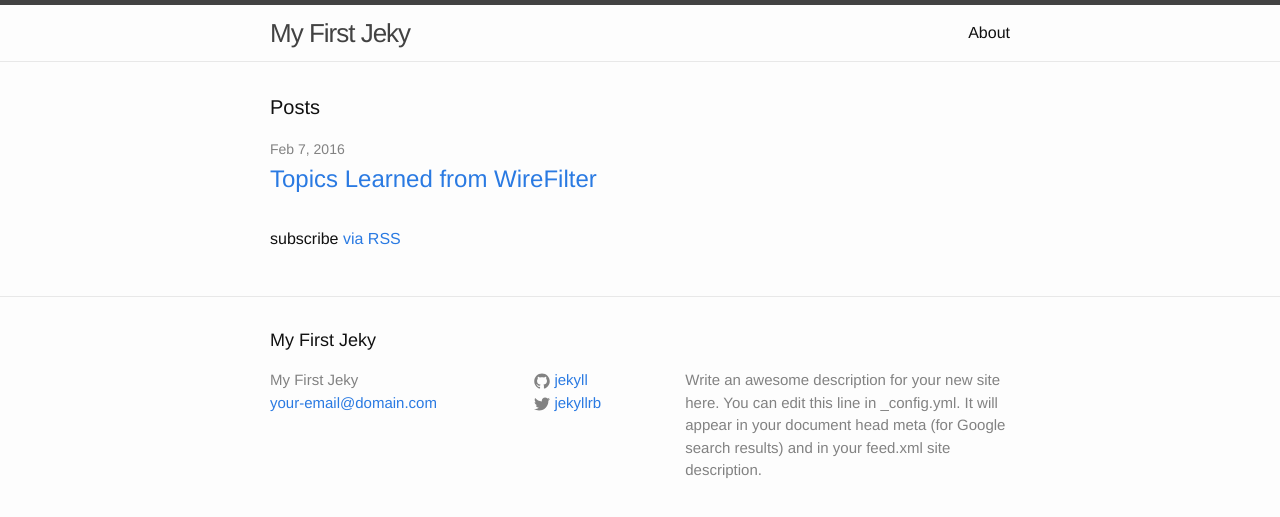
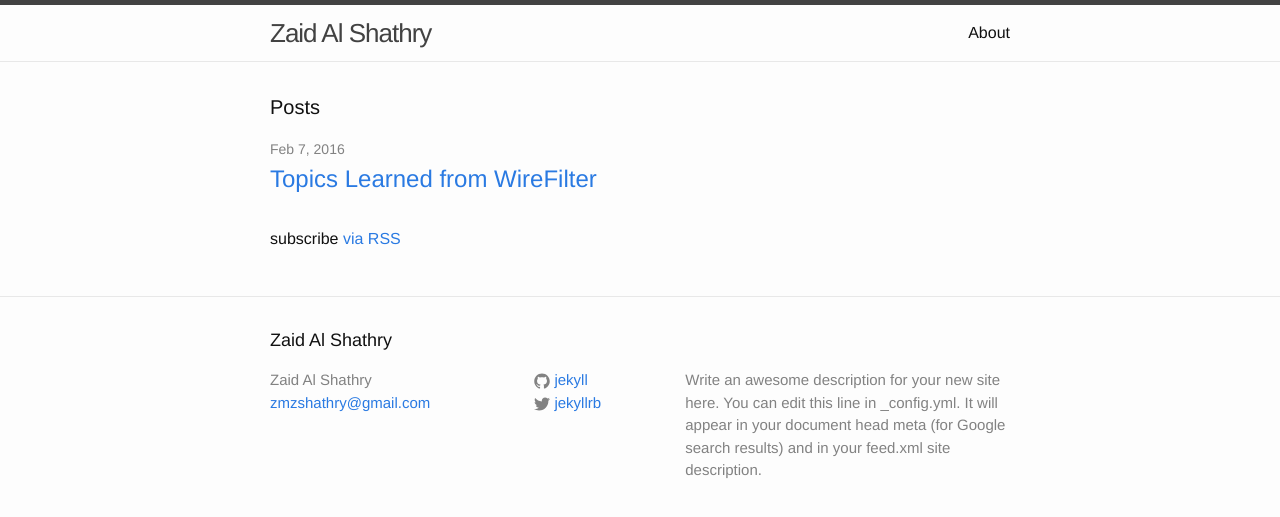
Before and after one commit to zaidmsh/zaid.github.io, a Jekyll site: the page built from index.html, in a window 1280 px wide. Shown: the top 517 px of the page. Built offline with Jekyll 4.4.1, drawn with Linux system fonts in a browser that asks for light colours.

```diff
--- a/_config.yml
+++ b/_config.yml
@@ -6,8 +6,8 @@
 # 'jekyll serve'. If you change this file, please restart the server process.
 
 # Site settings
-title: My First Jeky
-email: your-email@domain.com
+title: Zaid Al Shathry
+email: zmzshathry@gmail.com
 description: > # this means to ignore newlines until "baseurl:"
   Write an awesome description for your new site here. You can edit this
   line in _config.yml. It will appear in your document head meta (for
```
